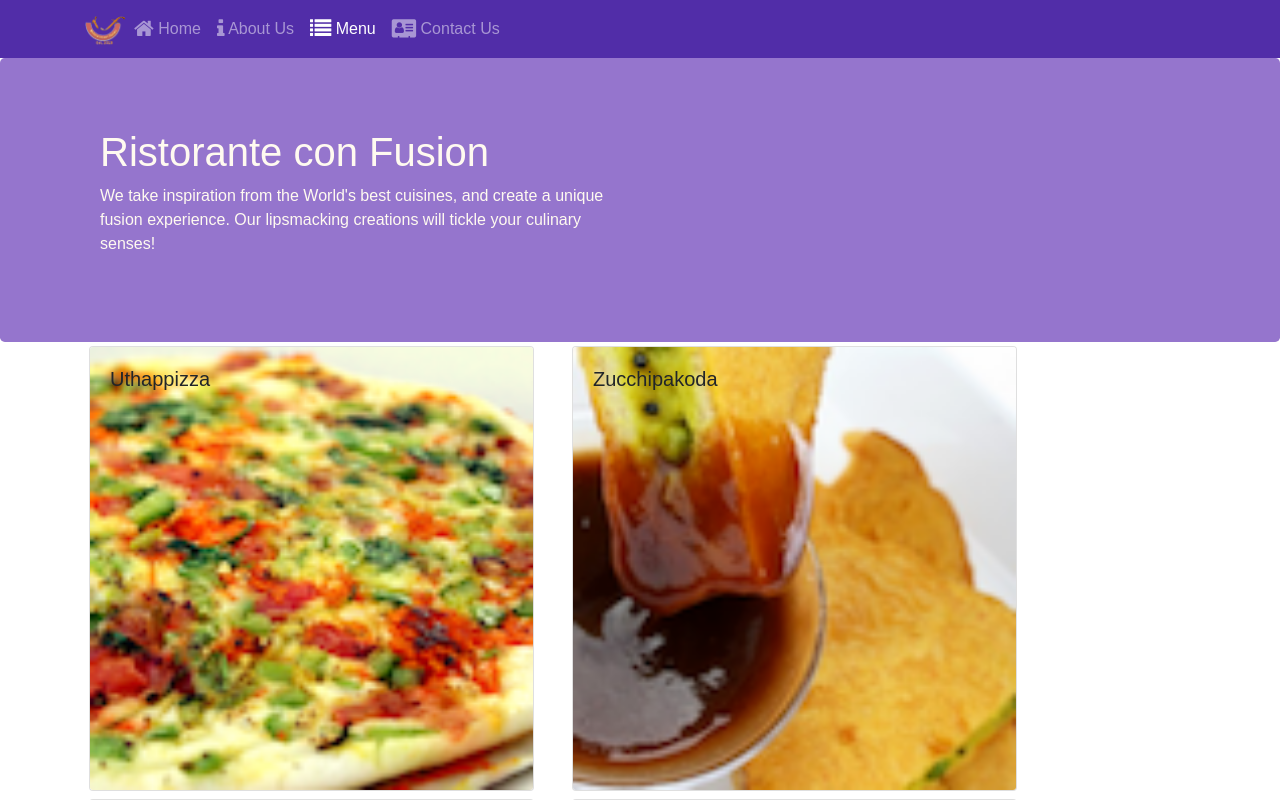
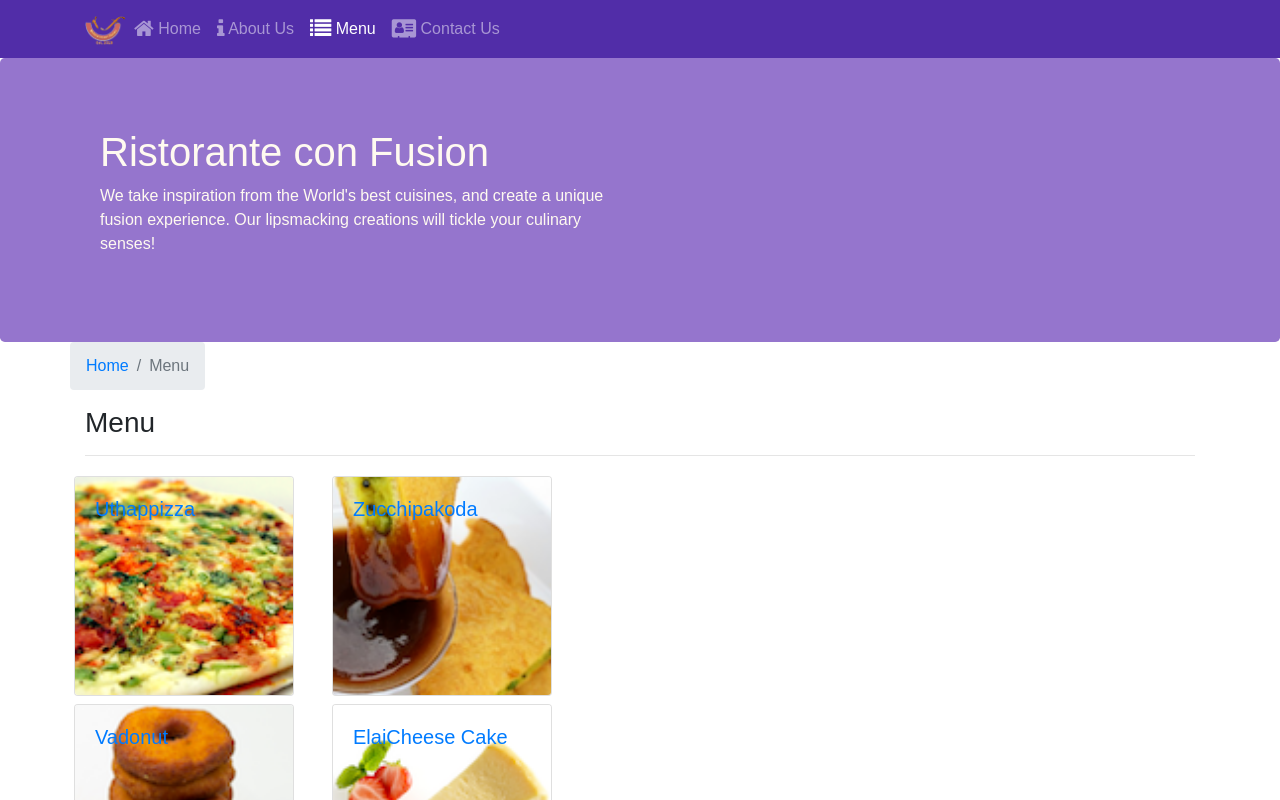
Before and after one commit to Anna-Petko/first-react-app, a React (Create React App) app: page /menu in a window 1280 px wide. Shown: the top 800 px of the page. Built offline with nearby package versions, Linux system fonts and the light colour scheme.

Commit message:
Single Page Applications Part 2

```diff
--- a/src/components/ContactComponent.js
+++ b/src/components/ContactComponent.js
@@ -1,10 +1,22 @@
 import React from 'react';
+import {Breadcrumb, BreadcrumbItem} from 'reactstrap';
+import {Link} from 'react-router-dom';
 
 
 
 function Contact(props) {
-    return(
+    return (
         <div className="container">
+            <div className="row">
+                <Breadcrumb>
+                    <BreadcrumbItem><Link to="/home">Home</Link></BreadcrumbItem>
+                    <BreadcrumbItem active>Contact us</BreadcrumbItem>
+                </Breadcrumb>
+                <div className="col-12">
+                    <h3>Contact us</h3>
+                    <hr />
+                </div>
+            </div>
             <div className="row row-content">
                 <div className="col-12">
                 <h3>Location Information</h3>
--- a/src/components/DishdetailComponent.js
+++ b/src/components/DishdetailComponent.js
@@ -1,6 +1,8 @@
 import React  from 'react';
-import {Card, CardImg, CardImgOverlay, CardText, CardBody, CardTitle} from 'reactstrap';
+import {Card, CardImg, CardImgOverlay, CardText, CardBody, CardTitle, Breadcrumb, BreadcrumbItem} from 'reactstrap';
 import {DISHES} from '../shared/dishes';
+import {Link} from 'react-router-dom';
+
 
 
 
@@ -8,7 +10,6 @@
     function RenderDish({dish}) {
         if (dish)
             return(
-
                 <Card>
                     <CardImg  src={dish.image} alt={dish.name} />
                     <CardBody>
@@ -21,21 +22,21 @@
         else
             return(
                 <div></div>
-            );
+         );
     }
 
     function RenderComments({comments}) {
         if (!comments) {
             return <div></div>;
-        }
+    }
         return (
             <div>
                 <h4>Comments</h4>
                 <ul className="list-unstyled" >
-                    {comments.map((com) =>
-                        <div key={com.id}>
-                            <li>{com.comment}</li>
-                            <li>{com.author}, {new Intl.DateTimeFormat('en-US', { year: 'numeric', month: 'short', day: '2-digit'}).format(new Date(Date.parse(com.date)))}</li>
+                    {comments.map((comment) =>
+                        <div key={comment.id}>
+                            <li>{comment.comment}</li>
+                            <li>{comment.author}, {new Intl.DateTimeFormat('en-US', { year: 'numeric', month: 'short', day: '2-digit'}).format(new Date(Date.parse(comment.date)))}</li>
                         </div>)}
                 </ul>
             </div>
@@ -49,11 +50,20 @@
         }
         return (
             <div className = "row">
+                <Breadcrumb>
+                    <BreadcrumbItem><Link to="/home">Home</Link></BreadcrumbItem>
+                    <BreadcrumbItem><Link to="/menu">Menu</Link></BreadcrumbItem>
+                    <BreadcrumbItem active>{props.dish.name}</BreadcrumbItem>
+                 </Breadcrumb>
+                <div className="col-12">
+                    <h3>{props.dish.name}</h3>
+                    <hr />
+                </div>
                 <div className="col-12 col-md-5 m-1">
                     <RenderDish dish = {props.dish} />
                  </div>
                 <div className="col-12 col-md-5 m-1">
-                    <RenderComments comments ={props.dish.comments} />
+                    <RenderComments comments ={props.comments} />
                 </div>
             </div>
 
--- a/src/components/FooterComponent.js
+++ b/src/components/FooterComponent.js
@@ -5,7 +5,7 @@
 function Footer (props) {
 
 	return (
-		 <div className="footer">
+	<div className="footer">
         <div className="container">
             <div className="row justify-content-center">
                 <div className="col-4 offset-1 col-sm-2">
--- a/src/components/HomeComponent.js
+++ b/src/components/HomeComponent.js
@@ -11,10 +11,9 @@
 				<CardTitle>{item.name}</CardTitle>
 				{item.designation ? <CardSubtitle>{item.designation}</CardSubtitle>: null}
 				<CardText>{item.description}</CardText>
-
 			</CardBody>
 		</Card>
-		);
+	);
 }
 
 
--- a/src/components/MainComponent.js
+++ b/src/components/MainComponent.js
@@ -23,10 +23,8 @@
     };
   }
 
-
-
   render() {
-    const HomePage = () => {
+    const HomePage = ({match}) => {
       return (
         <Home dish = {this.state.dishes.filter((dish) => dish.featured)[0]}
               promotion = {this.state.promotions.filter((promo) => promo.featured)[0]}
@@ -34,7 +32,14 @@
 
         />
       );
-    }
+  }
+
+  const DishWithId = ({match}) => {
+      return (
+          <DishDetail dish={this.state.dishes.filter((dish) => dish.id === parseInt(match.params.dishId,10))[0]}
+            comments={this.state.comments.filter((comment) => comment.dishId === parseInt(match.params.dishId,10))} />
+      );
+    };
 
     return (
       <div>
@@ -42,6 +47,7 @@
         <Switch>
           <Route path = '/home' component = {HomePage} />
           <Route exact path = '/menu' component = {()=> <Menu dishes = {this.state.dishes} />} />
+          <Route path='/menu/:dishId' component={DishWithId} />
           <Route exact path = '/contactus' component = {Contact} />
           <Redirect to = '/home' />
         </Switch>
--- a/src/components/MenuComponent.js
+++ b/src/components/MenuComponent.js
@@ -1,15 +1,17 @@
 import React from 'react';
-import { Card, CardImg, CardImgOverlay, CardTitle } from 'reactstrap';
+import { Card, CardImg, CardImgOverlay, CardTitle, Breadcrumb, BreadcrumbItem } from 'reactstrap';
+import {Link} from 'react-router-dom';
 
     function RenderMenuItem ({dish, onClick}) {
         return (
 
-            <Card
-                onClick={() => onClick(dish.id)}>
+            <Card>
+                <Link to = {`/menu/${dish.id}`} >
                 <CardImg width="100%" src={dish.image} alt={dish.name} />
                 <CardImgOverlay>
                     <CardTitle>{dish.name}</CardTitle>
                 </CardImgOverlay>
+                </Link>
             </Card>
 
 
@@ -21,7 +23,7 @@
         const menu = props.dishes.map((dish) => {
             return (
                 <div className="col-12 col-md-5 m-1"  key={dish.id}>
-                    <RenderMenuItem dish={dish} onClick={props.onClick} />
+                    <RenderMenuItem dish={dish} />
                 </div>
             );
         });
@@ -29,10 +31,20 @@
         return (
             <div className="container">
                 <div className="row">
+                    <Breadcrumb>
+                        <BreadcrumbItem><Link to="/home">Home</Link></BreadcrumbItem>
+                        <BreadcrumbItem active>Menu</BreadcrumbItem>
+                    </Breadcrumb>
+                    <div className="col-12">
+                        <h3>Menu</h3>
+                        <hr />
+                    </div>
+                    <div className="row">
                     {menu}
+                    </div>
                 </div>
             </div>
-        );
-    }
+    );
+}
 
 export default Menu;
```
